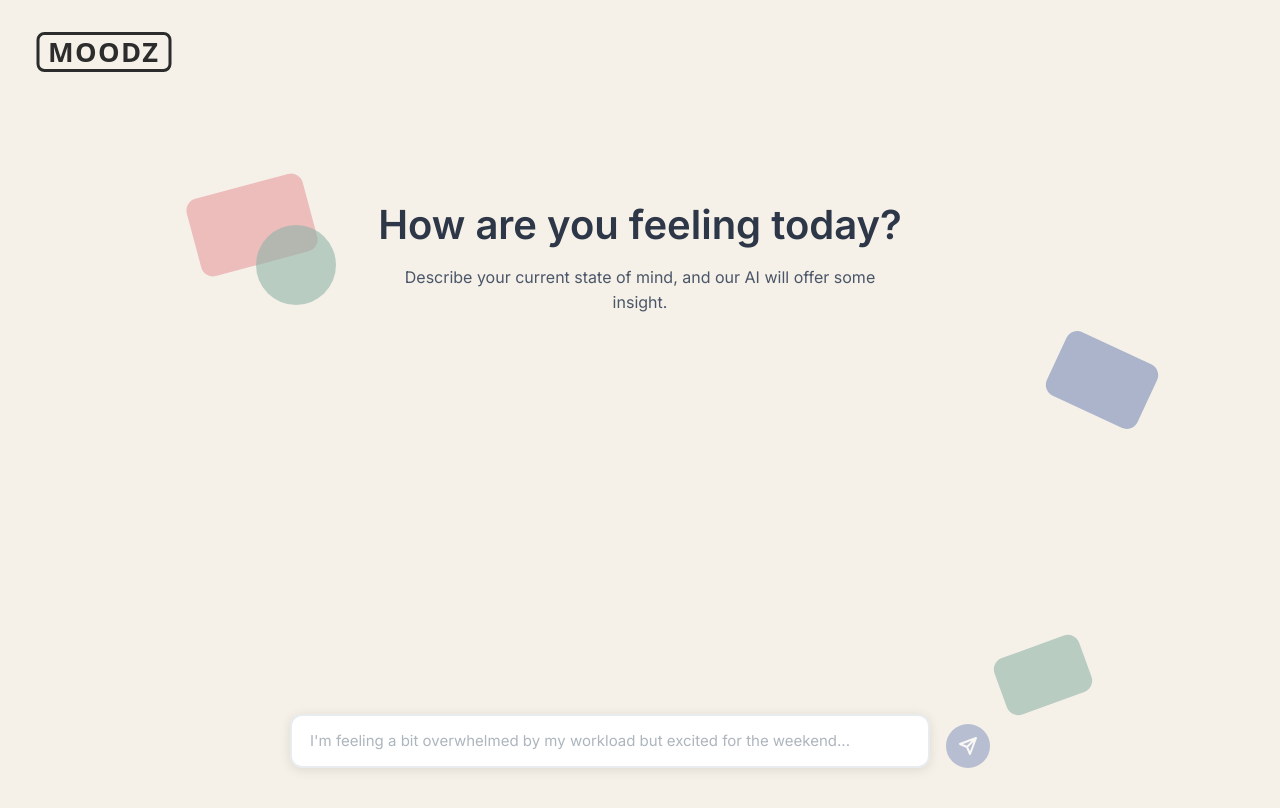
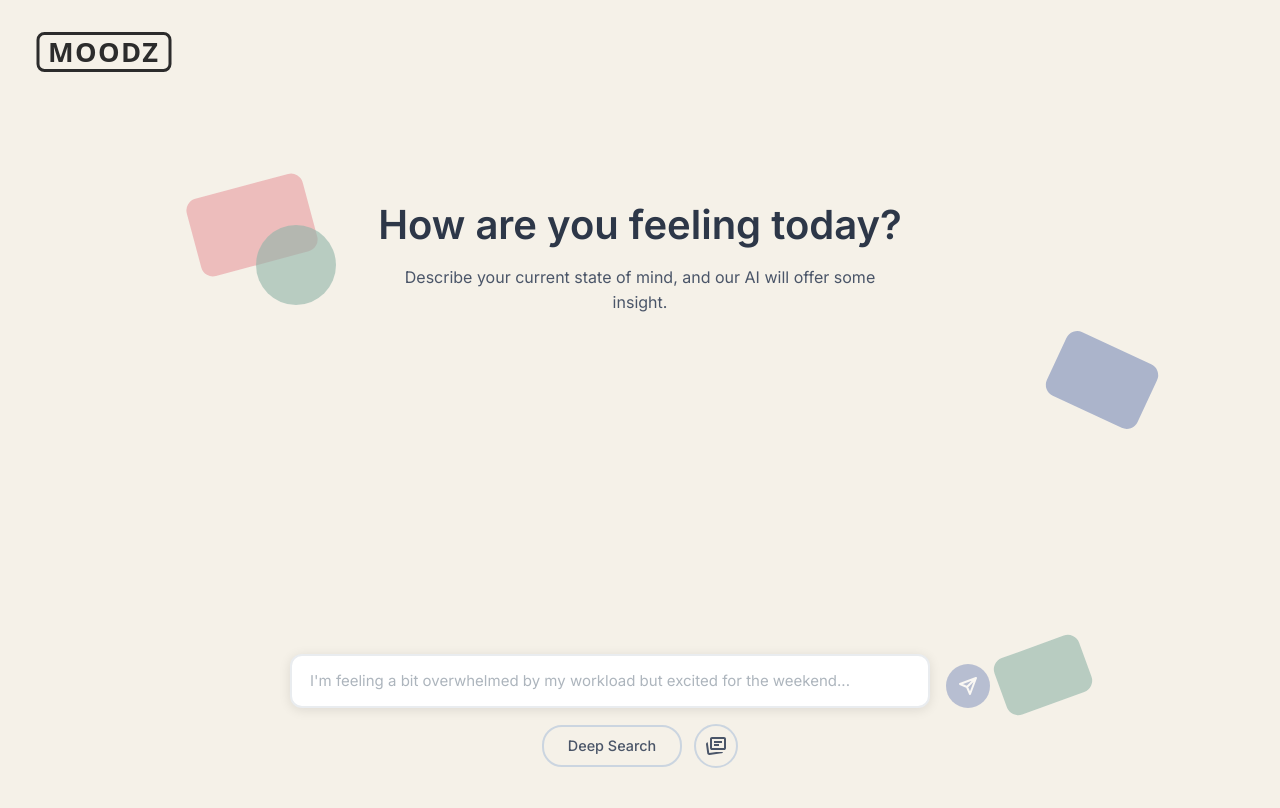
Before and after one commit to sandil2003/MOODZ, an Angular app in the folder moodz-frontend/: page /mood-agent in a window 1280 px wide. Shown: the top 808 px of the page. Built offline with nearby package versions, Linux system fonts and the light colour scheme.

Commit message:
deep search button ui

```diff
--- a/moodz-frontend/src/app/pages/mood-agent/mood-agent.css
+++ b/moodz-frontend/src/app/pages/mood-agent/mood-agent.css
@@ -292,6 +292,86 @@
 .send-button:disabled {
     opacity: 0.5;
     cursor: not-allowed;
+}
+
+/* Deep Search Button Toggle */
+.deep-search-toggle {
+    margin-top: 1rem;
+    display: flex;
+    justify-content: center;
+    align-items: center;
+    gap: 0.75rem;
+}
+
+.deep-search-btn {
+    padding: 0.5rem 1.5rem;
+    font-size: 0.9rem;
+    font-weight: 500;
+    color: #4A5568;
+    background: transparent;
+    border: 2px solid #CBD5E0;
+    border-radius: 20px;
+    cursor: pointer;
+    transition: all 0.3s ease;
+    font-family: inherit;
+}
+
+.deep-search-btn:hover {
+    border-color: #7B8CBA;
+    color: #7B8CBA;
+}
+
+.deep-search-btn.active {
+    background: #7B8CBA;
+    border-color: #7B8CBA;
+    color: white;
+}
+
+.deep-search-btn.active:hover {
+    background: #6A7AA8;
+    border-color: #6A7AA8;
+}
+
+/* Icon Toggle Button */
+.icon-toggle-btn {
+    width: 44px;
+    height: 44px;
+    padding: 0.5rem;
+    background: transparent;
+    border: 2px solid #CBD5E0;
+    border-radius: 50%;
+    cursor: pointer;
+    transition: all 0.3s ease;
+    display: flex;
+    align-items: center;
+    justify-content: center;
+}
+
+.icon-toggle-btn svg {
+    fill: #4A5568;
+    transition: fill 0.3s ease;
+}
+
+.icon-toggle-btn:hover {
+    border-color: #7B8CBA;
+}
+
+.icon-toggle-btn:hover svg {
+    fill: #7B8CBA;
+}
+
+.icon-toggle-btn.active {
+    background: #7B8CBA;
+    border-color: #7B8CBA;
+}
+
+.icon-toggle-btn.active svg {
+    fill: white;
+}
+
+.icon-toggle-btn.active:hover {
+    background: #6A7AA8;
+    border-color: #6A7AA8;
 }
 
 /* Error Banner */
--- a/moodz-frontend/src/app/pages/mood-agent/mood-agent.html
+++ b/moodz-frontend/src/app/pages/mood-agent/mood-agent.html
@@ -70,6 +70,22 @@
                     </svg>
                 </button>
             </div>
+
+
+            <!-- Deep Search Button -->
+            <div class="deep-search-toggle">
+                <button class="deep-search-btn" [class.active]="deepSearchEnabled()" (click)="toggleDeepSearch()">
+                    Deep Search
+                </button>
+
+                <button class="icon-toggle-btn" [class.active]="notesEnabled()" (click)="toggleNotes()"
+                    title="Toggle Notes">
+                    <svg xmlns="http://www.w3.org/2000/svg" height="24px" viewBox="0 -960 960 960" width="24px">
+                        <path
+                            d="M130-189 81-546q-5-32 15.5-58t52.5-31l61 435 283-40h267q-8 21-24.5 35.5T695-187l-477 66q-33 5-58-15t-30-53Zm190-127q-33 0-56.5-23.5T240-396v-364q0-33 23.5-56.5T320-840h480q33 0 56.5 23.5T880-760v364q0 33-23.5 56.5T800-316H320Zm0-80h480v-364H320v364Zm0 0v-364 364ZM210-200Zm190-400h320v-80H400v80Zm0 120h200v-80H400v80Z" />
+                    </svg>
+                </button>
+            </div>
         </div>
 
         <!-- Error Banner -->
--- a/moodz-frontend/src/app/pages/mood-agent/mood-agent.ts
+++ b/moodz-frontend/src/app/pages/mood-agent/mood-agent.ts
@@ -20,6 +20,8 @@ export class MoodAgent {
 
   // Local component state
   userInput = signal('');
+  deepSearchEnabled = signal(false);
+  notesEnabled = signal(false);
 
   // Reference to messages container for auto-scroll
   messagesContainer = viewChild<ElementRef>('messagesContainer');
@@ -61,6 +63,18 @@ export class MoodAgent {
     this.chatService.clearChat();
   }
 
+  // Toggle deep search
+  toggleDeepSearch() {
+    this.deepSearchEnabled.update(enabled => !enabled);
+    console.log('Deep Search:', this.deepSearchEnabled() ? 'Enabled' : 'Disabled');
+  }
+
+  // Toggle notes
+  toggleNotes() {
+    this.notesEnabled.update(enabled => !enabled);
+    console.log('Notes:', this.notesEnabled() ? 'Enabled' : 'Disabled');
+  }
+
   /**
    * Scroll to bottom of messages container
    */
```
